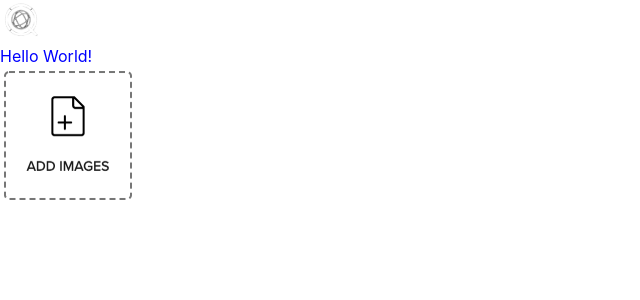
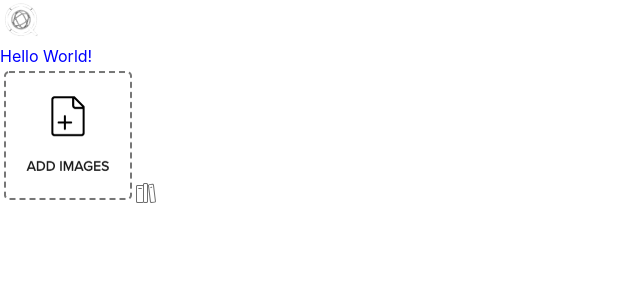
Before and after one commit to toreylittlefield/quadrant-basic-test-challenge, a React (Create React App) app in the folder client/: page / in a window 1280 px wide. Shown: the top 300 px of the page, without its empty margins (0-640 px from the left). Built offline with nearby package versions, Linux system fonts and the light colour scheme.

Commit message:
add LibraryIconSVG component from Figma

```diff
--- a/client/src/App.js
+++ b/client/src/App.js
@@ -1,6 +1,10 @@
 import React from "react";
 
-import { GlobeIconSVG, FileUploadSVG } from "./assets/icons/index";
+import {
+  GlobeIconSVG,
+  FileUploadSVG,
+  LibraryIconSVG,
+} from "./assets/icons/index";
 
 function App() {
   return (
@@ -10,6 +14,7 @@ function App() {
         Hello World!
       </header>
       <FileUploadSVG />
+      <LibraryIconSVG />
     </div>
   );
 }
--- /dev/null
+++ b/client/src/assets/icons/LibraryIconSVG.js
@@ -0,0 +1,32 @@
+import React from "react";
+
+function LibaryIconSVG() {
+  return (
+    <svg
+      width="20"
+      height="20"
+      viewBox="0 0 20 20"
+      fill="none"
+      xmlns="http://www.w3.org/2000/svg"
+    >
+      <path
+        d="M10.5 0H8.5C7.673 0 7 0.673 7 1.5V2.086C6.843 2.03 6.675 2 6.5 2H1.5C0.673 2 0 2.673 0 3.5V18.5C0 19.327 0.673 20 1.5 20H6.5C6.884 20 7.234 19.855 7.5 19.617C7.766 19.855 8.116 20 8.5 20H10.5C11.327 20 12 19.327 12 18.5V1.5C12 0.673 11.327 0 10.5 0ZM6.5 19H1.5C1.224 19 1 18.776 1 18.5V3.5C1 3.224 1.224 3 1.5 3H6.5C6.776 3 7 3.224 7 3.5V18.5C7 18.776 6.776 19 6.5 19ZM11 18.5C11 18.776 10.776 19 10.5 19H8.5C8.224 19 8 18.776 8 18.5V1.5C8 1.224 8.224 1 8.5 1H10.5C10.776 1 11 1.224 11 1.5V18.5Z"
+        fill="#6E6E6E"
+      />
+      <path
+        d="M5.49999 6H2.64099C2.36499 6 2.14099 5.776 2.14099 5.5C2.14099 5.224 2.36499 5 2.64099 5H5.49999C5.77599 5 5.99999 5.224 5.99999 5.5C5.99999 5.776 5.77599 6 5.49999 6Z"
+        fill="#6E6E6E"
+      />
+      <path
+        d="M18.61 19.623L15.632 19.989C14.811 20.09 14.061 19.504 13.96 18.683L12.01 2.80201C11.909 1.98101 12.495 1.23101 13.316 1.13001L16.294 0.764008C17.115 0.663008 17.865 1.24901 17.966 2.07001L19.916 17.951C20.017 18.772 19.431 19.522 18.61 19.623ZM13.439 2.12301C13.165 2.15701 12.97 2.40701 13.004 2.68001L14.954 18.561C14.988 18.835 15.238 19.03 15.511 18.996L18.489 18.63C18.763 18.596 18.958 18.346 18.924 18.073L16.974 2.19201C16.94 1.91801 16.69 1.72301 16.417 1.75701L13.439 2.12301Z"
+        fill="#6E6E6E"
+      />
+      <path
+        d="M15.79 4.85699L14.797 4.97899C14.523 5.01299 14.273 4.81799 14.24 4.54399C14.207 4.26999 14.401 4.01999 14.675 3.98699L15.668 3.86499C15.942 3.83099 16.192 4.02599 16.225 4.29999C16.258 4.57399 16.064 4.82399 15.79 4.85699Z"
+        fill="#6E6E6E"
+      />
+    </svg>
+  );
+}
+
+export default LibaryIconSVG;
--- a/client/src/assets/icons/index.js
+++ b/client/src/assets/icons/index.js
@@ -1,4 +1,5 @@
 import GlobeIconSVG from "./GlobeIconSVG";
 import FileUploadSVG from "./FileUploadSVG";
+import LibraryIconSVG from "./LibraryIconSVG";
 
-export { GlobeIconSVG, FileUploadSVG };
+export { GlobeIconSVG, FileUploadSVG, LibraryIconSVG };
```
